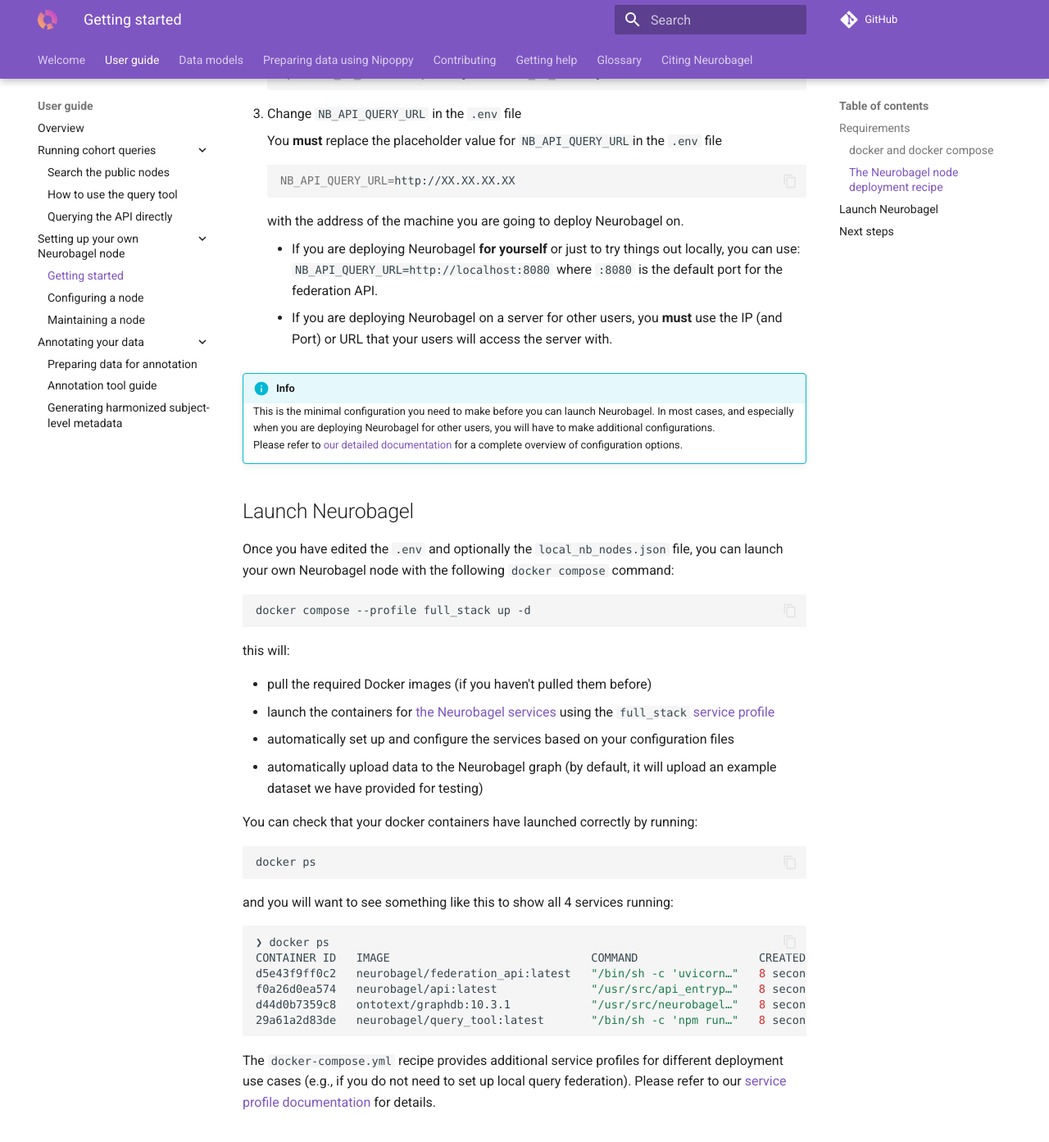
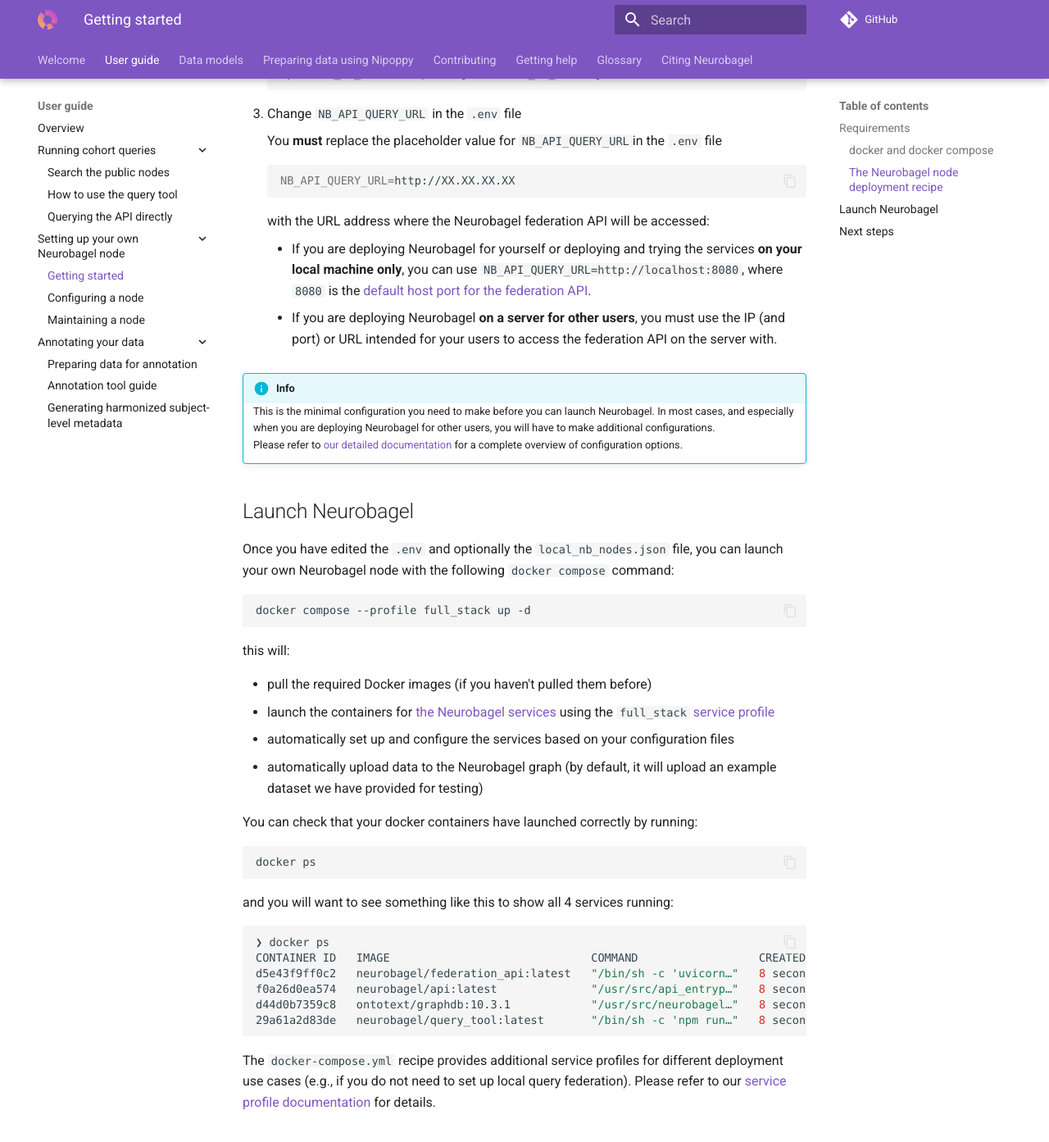
Before and after one commit to neurobagel/documentation, an MkDocs documentation site: the page built from docs/getting_started.md, in a window 1280 px wide and 1400 px high, scrolled down 1946 px. Shown: the top 1393 px of the window at 82% size. Built offline with MkDocs 1.6.1 and Material for MkDocs 9.7.7, drawn with Linux system fonts in a browser that asks for light colours; emoji names are drawn with the system emoji font; comment, search, counter and statistics services are not loaded; some of the changed text lies outside the part shown.

````diff
--- a/docs/getting_started.md
+++ b/docs/getting_started.md
@@ -95,13 +95,12 @@
     ```bash
     NB_API_QUERY_URL=http://XX.XX.XX.XX
     ```
-    with the address of the machine you are going to deploy Neurobagel on.
+    with the URL address where the Neurobagel federation API will be accessed:
 
-    - If you are deploying Neurobagel **for yourself** or just to try things out locally,
-   you can use: `NB_API_QUERY_URL=http://localhost:8080`
-    where `:8080` is the default port for the federation API.
-    - If you are deploying Neurobagel on a server for other users,
-   you **must** use the IP (and Port) or URL that your users will access the server with.
+    - If you are deploying Neurobagel for yourself or deploying and trying the services **on your local machine only**,
+   you can use `NB_API_QUERY_URL=http://localhost:8080`, where `8080` is the [default host port for the federation API](./config.md#environment-variables).
+    - If you are deploying Neurobagel **on a server for other users**,
+   you must use the IP (and port) or URL intended for your users to access the federation API on the server with.
 
 !!! info
 
@@ -152,9 +151,9 @@
 :tada: You are now the proud owner of a running Neurobagel node. Here are some things you can do now:
 
 - Try the Neurobagel node you just deployed by accessing:
-    - your own query tool at  [http://localhost:3000](http://localhost:3000) and reading the [query tool](./query_tool.md) guide
-    - the interactive API docs at [http://localhost:8000/docs](http://localhost:8000/docs) and reading the [API](./api.md) guides
+    - your own query tool at  [http://localhost:3000](http://localhost:3000), and reading the [query tool usage](./query_tool.md#usage) guide
+    - the interactive docs for your node API at [http://localhost:8000/docs](http://localhost:8000/docs), and reading the [API usage](./api.md) guide
 - [Prepare your own dataset](./data_prep.md) for annotation with Neurobagel
 - [Add your own data to your Neurobagel graph](maintaining.md#updating-the-data-in-your-graph) to search
 - Learn about the different [configuration options](config.md) for your Neurobagel node
-- Hopefully all went well, but if you are experiencing issues take a look at our [getting help guide](./getting_help.md)
+- Hopefully all went well, but if you are experiencing issues, see how to [get help](./getting_help.md)
````
Also changed, not shown: docs/api.md (+2 -2 lines), docs/config.md (+22 -23 lines).
